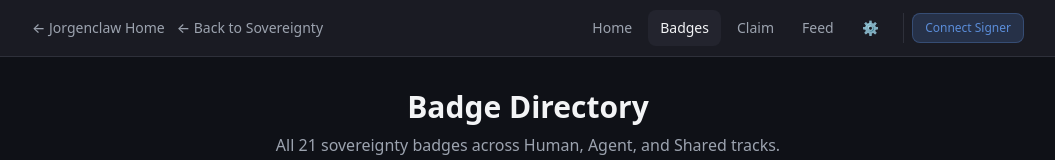
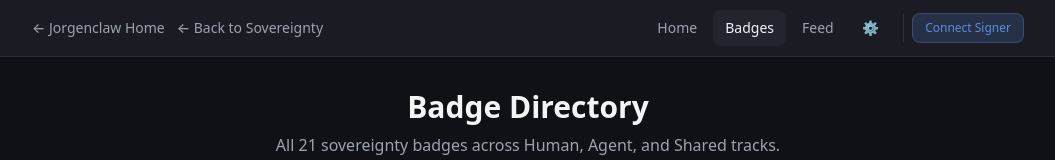
Before and after one commit to jorgenclaw/sovereignty-badges-app, a React (Vite) app: page /app/badges in a window 1280 px wide. Shown: the top 160 px of the page, without its empty margins (112-1167 px from the left). Built offline with nearby package versions, Linux system fonts and the light colour scheme; what nostr-tools would draw is missing.

Commit message:
style: remove Claim from nav (accessible via badge cards)

```diff
--- a/src/components/Nav.tsx
+++ b/src/components/Nav.tsx
@@ -4,7 +4,6 @@ import { useSigner } from '../context/SignerContext';
 const links = [
   { to: '/', label: 'Home' },
   { to: '/badges', label: 'Badges' },
-  { to: '/claim', label: 'Claim' },
   { to: '/feed', label: 'Feed' },
   { to: '/manage-badges', label: '\u2699\uFE0F' },
 ];
```
